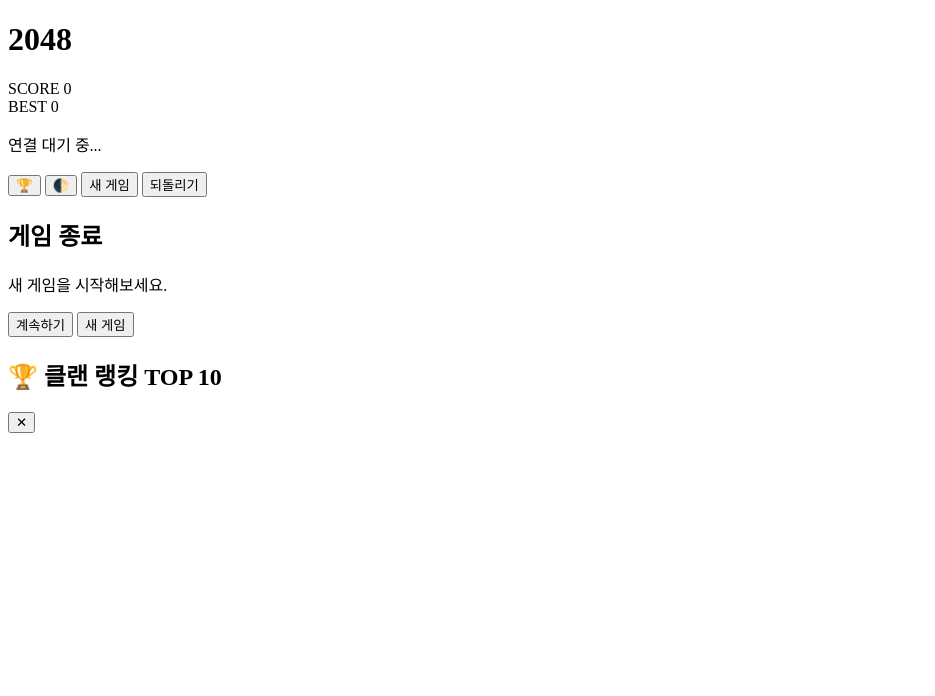
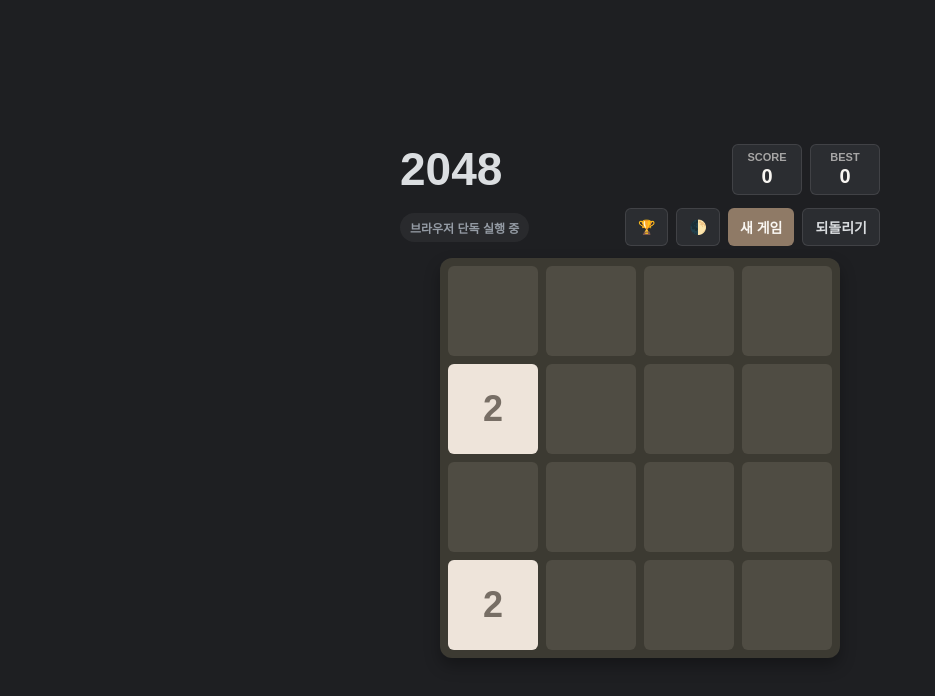
Before and after one commit to jch5009-hue/ACL-minigame, a plain HTML site: page index.html in a window 1280 px wide. Shown: the whole page, without its empty margins (0-935 px from the left). Drawn offline with Linux system fonts and the light colour scheme; the site is published under a folder, as on GitHub Pages, so addresses that start at the root find nothing.

Commit message:
Add files via upload

```diff
--- a/index.html
+++ b/index.html
@@ -5,8 +5,8 @@
     <meta name="viewport" content="width=device-width, initial-scale=1.0, viewport-fit=cover" />
     <title>2048 Activity</title>
 
-    <script type="module" crossorigin src="/assets/index-CkQq_ske.js"></script>
-    <link rel="stylesheet" crossorigin href="/assets/index-DXYwg-IC.css">
+    <script type="module" crossorigin src="./assets/index-CkQq_ske.js"></script>
+    <link rel="stylesheet" crossorigin href="./assets/index-DXYwg-IC.css">
   </head>
   <body>
     <div id="app" class="app-shell">
```
